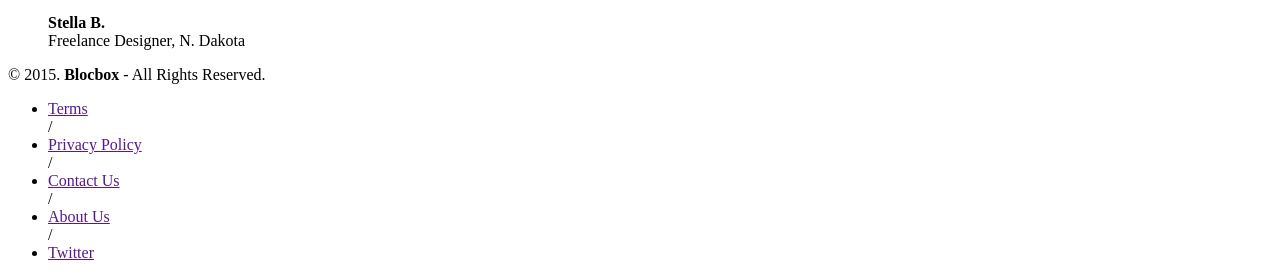
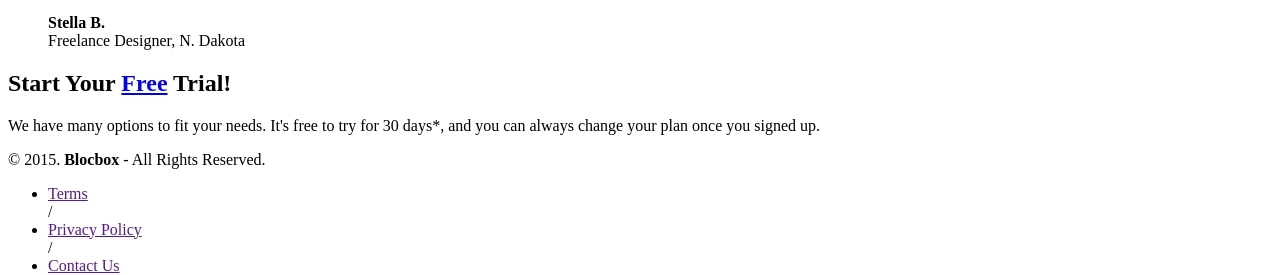
Before and after one commit to Jaytack/Blocbox, a plain HTML site: page index.html in a window 1280 px wide. Shown: the part 3296-3571 px from the top of the page. Drawn offline with Linux system fonts and the light colour scheme.

Commit message:
Assignment-28-complated

```diff
--- a/index.html
+++ b/index.html
@@ -130,7 +130,21 @@
      </li>
 	</ul>
 </section>
+
+
+<!-- call-to-action -->
+<section class="callaction">
+	  <div class="container">
+     		<h2>Start Your <a href="signup.html" class="btn">Free</a> Trial!</h2>
+     		<p>We have many options to fit your needs. It's free to try for 30 days*, and you can always change your plan once you signed up.</p>
+   	</div>
+
+</section>
  </main>
+
+
+
+
 
  <!-- Footer -->
  <footer>
```
